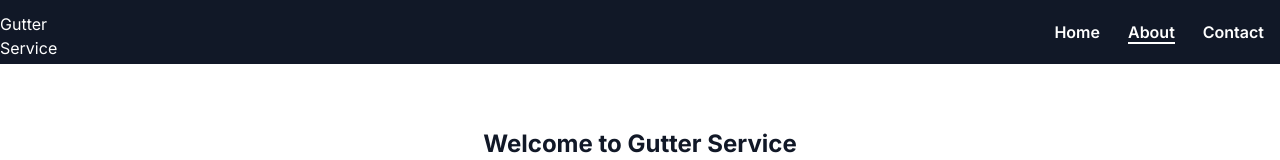
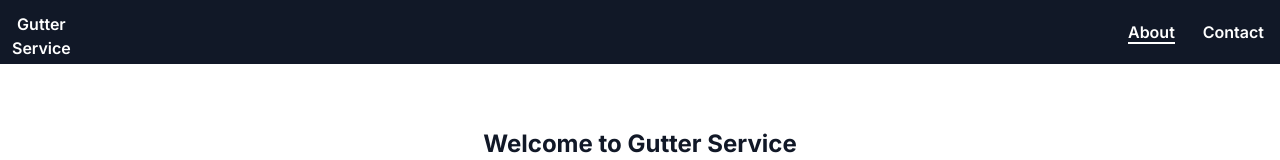
Before and after one commit to hannakozak/gutter-service, a Next.js app: page /about in a window 1280 px wide. Shown: the top 160 px of the page. Built offline with nearby package versions, Linux system fonts and the light colour scheme; a web font is replaced by a local one.

Commit message:
chore: change nav

```diff
--- a/src/ui/header/header.tsx
+++ b/src/ui/header/header.tsx
@@ -1,12 +1,18 @@
 import { Navigation } from "../navigation/navigation";
+import { ActiveLink } from "../navigation/activeLink";
 
 export const Header = () => {
 	return (
 		<header className="fixed top-0 z-10 flex h-16 w-screen justify-between bg-gray-900 py-3 text-white lg:max-w-7xl">
-			<div className="flex flex-col">
+			<ActiveLink
+				href="/"
+				exact={true}
+				className="flex flex-col px-3 text-center font-semibold"
+				activeClassName="text-green-500"
+			>
 				<span>Gutter</span>
 				<span>Service</span>
-			</div>
+			</ActiveLink>
 			<Navigation />
 		</header>
 	);
--- a/src/ui/navigation/navigation.tsx
+++ b/src/ui/navigation/navigation.tsx
@@ -12,7 +12,6 @@ type NavLinksProps = {
 };
 
 const navLinks: NavLinksProps[] = [
-	{ href: "/", label: "Home", exact: true },
 	{ href: "/about", label: "About", exact: false },
 	{ href: "/contact", label: "Contact", exact: false },
 ];
```
